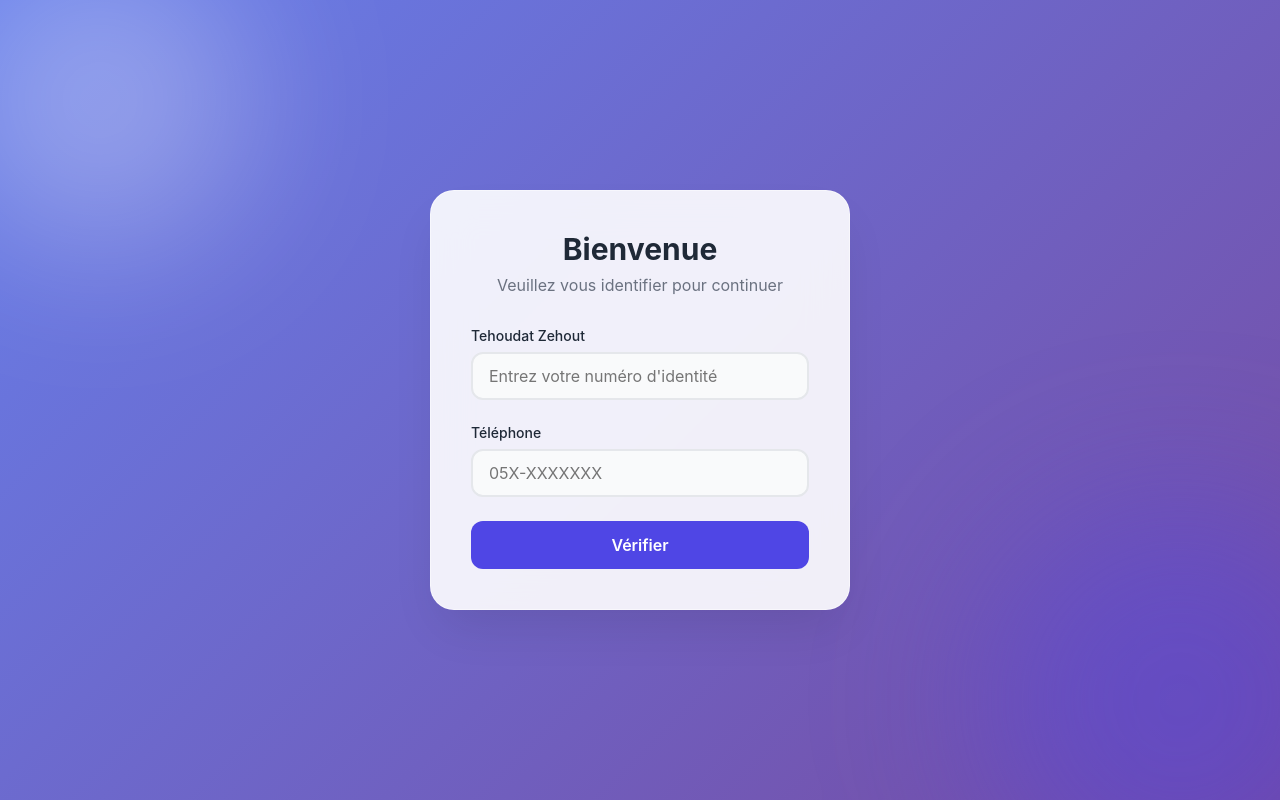
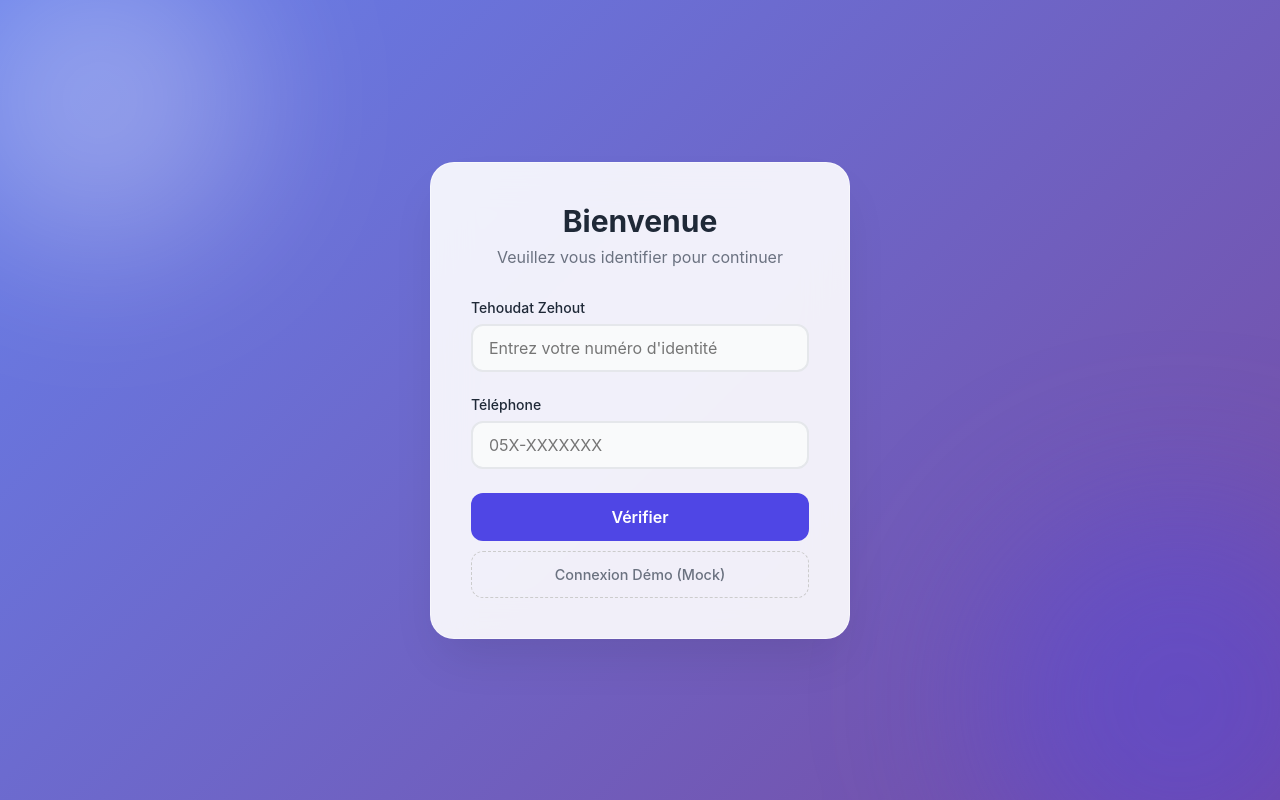
Before and after one commit to benjtap/humanresource, a Vue app: page / in a window 1280 px wide. Built offline with nearby package versions, Linux system fonts and the light colour scheme.

Commit message:
Message décrivant les changemnts 03-01

```diff
--- a/src/views/LoginView.vue
+++ b/src/views/LoginView.vue
@@ -39,6 +39,11 @@
         <button type="submit" class="btn-primary" :disabled="isLoading">
           <span v-if="isLoading" class="loader"></span>
           <span v-else>Vérifier</span>
+        </button>
+
+        <!-- Mock/Demo Login Button -->
+        <button type="button" class="btn-secondary-action" @click="bypassLogin" style="margin-top: 10px;">
+          Connexion Démo (Mock)
         </button>
       </form>
     </div>
@@ -230,6 +235,23 @@ const handleCodeVerification = async () => {
     isLoading.value = false
   }
 }
+
+
+const bypassLogin = () => {
+    // Generate fake token
+    const fakeToken = 'mock-token-' + Date.now();
+    const fakeUser = {
+        Id: 'mock-user-id',
+        Username: 'DemoUser',
+        Telephone: '0500000000',
+        TelephoneVerifie: true
+    };
+
+    store.dispatch('saveToken', fakeToken);
+    store.commit('SET_USER', fakeUser);
+
+    router.push({ name: 'shifts' });
+};
 </script>
 
 <style scoped>
@@ -431,4 +453,22 @@ input:focus {
     0% { transform: rotate(0deg); }
     100% { transform: rotate(360deg); }
 }
+
+.btn-secondary-action {
+  width: 100%;
+  padding: 0.875rem;
+  background: transparent;
+  color: var(--text-muted);
+  border: 1px dashed #ccc;
+  border-radius: 0.75rem;
+  font-weight: 500;
+  font-size: 0.9rem;
+  cursor: pointer;
+  transition: all 0.2s;
+}
+.btn-secondary-action:hover {
+  background: rgba(0,0,0,0.05);
+  color: var(--text-main);
+  border-color: var(--text-muted);
+}
 </style>
--- a/src/views/ShiftsView.vue
+++ b/src/views/ShiftsView.vue
@@ -902,6 +902,21 @@ const editingShift = reactive({
 const editingShiftIndex = ref(-1);
 
 const handleRowClick = (shift, index) => {
+  // DEBUG: Check what we are clicking
+  const type = shift.type || '';
+  console.log('Clicked Row:', index, 'Type:', type);
+
+  const nonEditableKeywords = ['חג', 'חופש', 'מילואים', 'מחלה', 'תשלום חודשי', 'הבראה'];
+
+  const isNonEditable = nonEditableKeywords.some(keyword => type.includes(keyword));
+  console.log('Is Non Editable?', isNonEditable);
+
+  if (isNonEditable) {
+      // Show info/toast instead of opening edit modal
+      showToast('info', `מדובר ב${type}`);
+      return;
+  }
+
   editingShiftIndex.value = index;
 
   // Populate
@@ -914,6 +929,7 @@ const handleRowClick = (shift, index) => {
   editingShift.break = shift.break || 0;
   editingShift.extra = shift.extra || 0.0;
   editingShift.deduction = shift.deduction || 0.0;
+  editingShift.notes = shift.notes || '';
 
   isDetailModalOpen.value = true;
 };
```
